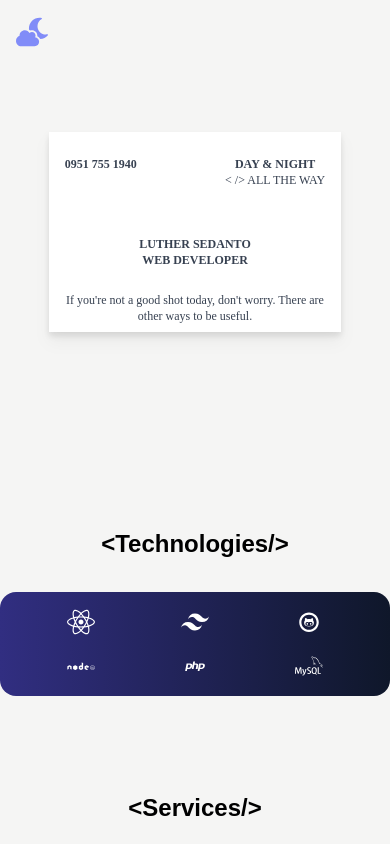
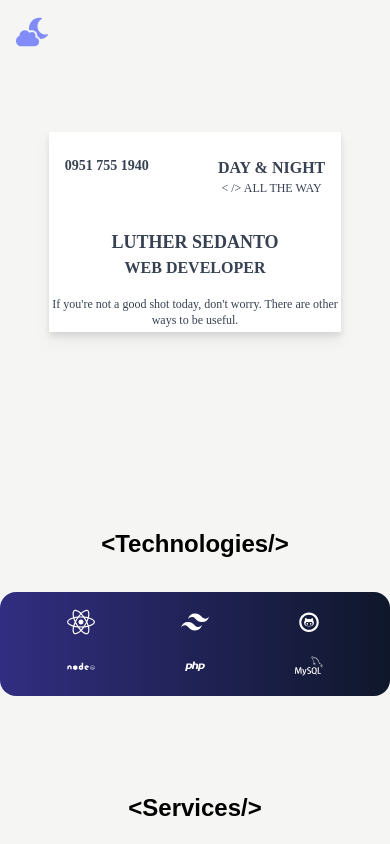
Before and after one commit to lthrsdnto/my_portfolio, a React (Create React App) app: page / in a window 390 px wide. Shown: the top 844 px of the page. Built offline with nearby package versions, Linux system fonts and the light colour scheme.

Commit message:
Update Hero.jsx

```diff
--- a/src/components/Hero.jsx
+++ b/src/components/Hero.jsx
@@ -7,17 +7,19 @@ function FrontOfCard() {
   return (
     <div className="absolute inset-0 w-full h-full bg-white transition-all duration-100 delay-200 z-20 hover:opacity-0 font-garamond text-center text-gray-700">
       <div className="flex justify-between pt-6 px-4">
-        <h1 className="font-bold md:text-lg text-xs">0951 755 1940</h1>
+        <h1 className="font-bold md:text-base text-sm">0951 755 1940</h1>
         <div className="flex flex-wrap flex-col">
-          <h1 className="md:text-lg text-xs font-bold">DAY {"&"} NIGHT</h1>
-          <p className="md:text-lg text-xs font-medium">{"< />"} ALL THE WAY</p>
+          <h1 className="md:text-lg text-base font-bold">DAY {"&"} NIGHT</h1>
+          <p className="md:text-base text-xs font-medium">
+            {"< />"} ALL THE WAY
+          </p>
         </div>
       </div>
-      <div className="text-center my-12 font-bold">
-        <h1 className="md:text-xl text-xs">LUTHER SEDANTO</h1>
-        <h2 className="md:text-lg text-xs">WEB DEVELOPER</h2>
+      <div className="text-center md:my-12 my-8 font-bold">
+        <h1 className="md:text-xl text-lg">LUTHER SEDANTO</h1>
+        <h2 className="md:text-lg text-base">WEB DEVELOPER</h2>
       </div>
-      <p className="text-xs font-medium p-2 absolute bottom-0 w-full text-center">
+      <p className="md:text-sm text-xs font-medium md:mb-2 mb-1 absolute bottom-0 w-full text-center">
         If you're not a good shot today, don't worry. There are other ways to be
         useful.
       </p>
```
